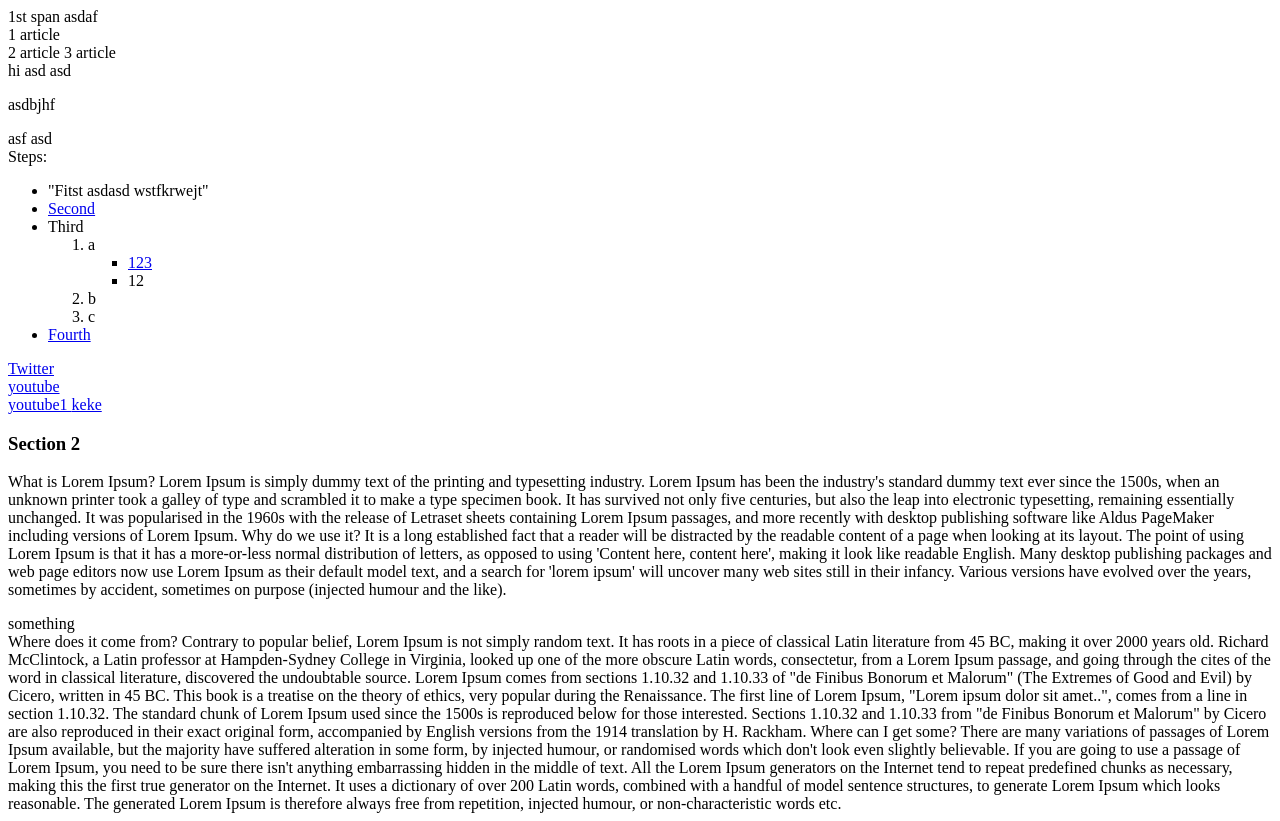
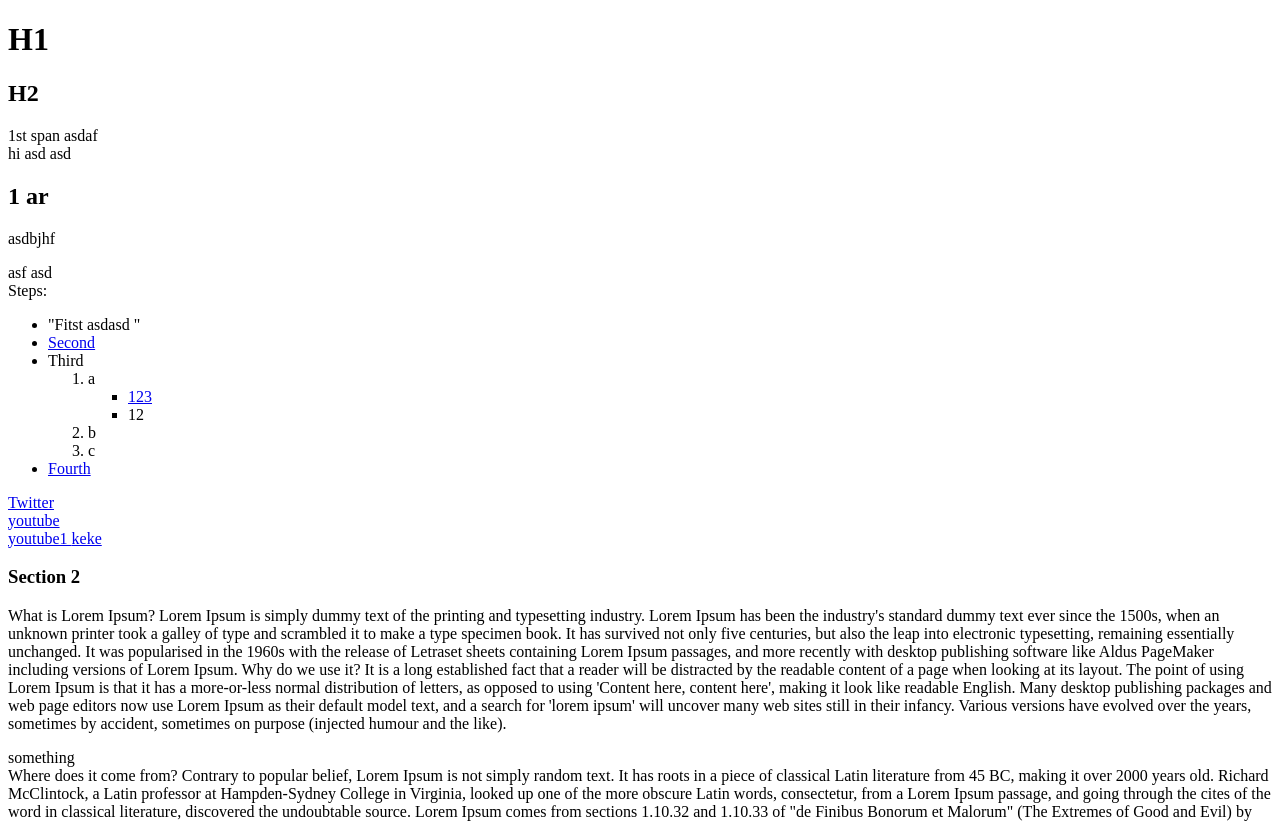
Before and after one commit to RiperYT/RiperYT.github.io, a plain HTML site: page index.html in a window 1280 px wide. Shown: the top 821 px of the page. Drawn offline with Linux system fonts and the light colour scheme.

Commit message:
Edit html

```diff
--- a/index.html
+++ b/index.html
@@ -1,29 +1,28 @@
 <!doCtype htML>
-<html>
+<html lang="en">
 <head>
 	<meta charset="utf-8">
 	<title>Test site!</title>
 </head>
 <body>
+	<h1>H1</h1>
+	<h2>H2</h2>
 	<span>
 		1st span
 		asdaf
-		<article>1 article</article>
-		<article>2 article
-			3 article
-		</article>
 	</span>
 	<div>hi
 		asd
 		asd
 	</div>
+	<h2>1 ar</h2>
 	<p>asdbjhf</p>
 	<span>asf</span>
 	<span>asd</span>
 	<div>
 		Steps:
 		<ul>
-			<li>&quot;Fitst asdasd&nbsp;wstfkrwejt&quot;</li>
+			<li>&quot;Fitst asdasd&nbsp;&quot;</li>
 			<li><a href="#lol">Second</a></li>
 			<li>Third
 				<ol>
@@ -40,7 +39,7 @@
 			<li><a href="#section4">Fourth</a></li>
 		</ul>
 	</div>
-	<a name="twitter" href="https://www.twitter.com" target="_blank" title="This is Twitter">Twitter</a>
+	<a id="twitter" href="https://www.twitter.com" target="_blank" title="This is Twitter">Twitter</a>
 	<a href="https://www.youtube.com/" title="This is youtube">
 		<div>
 			youtube
@@ -51,7 +50,7 @@
 		</div>
 	</a>
 	<section id="section2">
-		<h3>Section 2</Sect></h3>
+		<h3>Section 2</h3>
 		<p>What is Lorem Ipsum?
 			Lorem Ipsum is simply dummy text of the printing and typesetting industry. Lorem Ipsum has been the industry's standard dummy text ever since the 1500s, when an unknown printer took a galley of type and scrambled it to make a type specimen book. It has survived not only five centuries, but also the leap into electronic typesetting, remaining essentially unchanged. It was popularised in the 1960s with the release of Letraset sheets containing Lorem Ipsum passages, and more recently with desktop publishing software like Aldus PageMaker including versions of Lorem Ipsum.
 
@@ -66,11 +65,12 @@
 			The standard chunk of Lorem Ipsum used since the 1500s is reproduced below for those interested. Sections 1.10.32 and 1.10.33 from "de Finibus Bonorum et Malorum" by Cicero are also reproduced in their exact original form, accompanied by English versions from the 1914 translation by H. Rackham.
 
 			Where can I get some?
-			There are many variations of passages of Lorem Ipsum available, but the majority have suffered alteration in some form, by injected humour, or randomised words which don't look even slightly believable. If you are going to use a passage of Lorem Ipsum, you need to be sure there isn't anything embarrassing hidden in the middle of text. All the Lorem Ipsum generators on the Internet tend to repeat predefined chunks as necessary, making this the first true generator on the Internet. It uses a dictionary of over 200 Latin words, combined with a handful of model sentence structures, to generate Lorem Ipsum which looks reasonable. The generated Lorem Ipsum is therefore always free from repetition, injected humour, or non-characteristic words etc.</p>
+			There are many variations of passages of Lorem Ipsum available, but the majority have suffered alteration in some form, by injected humour, or randomised words which don't look even slightly believable. If you are going to use a passage of Lorem Ipsum, you need to be sure there isn't anything embarrassing hidden in the middle of text. All the Lorem Ipsum generators on the Internet tend to repeat predefined chunks as necessary, making this the first true generator on the Internet. It uses a dictionary of over 200 Latin words, combined with a handful of model sentence structures, to generate Lorem Ipsum which looks reasonable. The generated Lorem Ipsum is therefore always free from repetition, injected humour, or non-characteristic words etc.
+		</p>
 			<img src="ps.jpg" height="400" width="600" alt="PSP">
 	</section>
 	<section id="section4">
-		<h3 id="section5">Section 4</Sect></h3>
+		<h3 id="section5">Section 4</h3>
 		<p>What is Lorem Ipsum?
 			Lorem Ipsum is simply dummy text of the printing and typesetting industry. Lorem Ipsum has been the industry's standard dummy text ever since the 1500s, when an unknown printer took a galley of type and scrambled it to make a type specimen book. It has survived not only five centuries, but also the leap into electronic typesetting, remaining essentially unchanged. It was popularised in the 1960s with the release of Letraset sheets containing Lorem Ipsum passages, and more recently with desktop publishing software like Aldus PageMaker including versions of Lorem Ipsum.
 
```
Also changed, not shown: asd.css (added).
